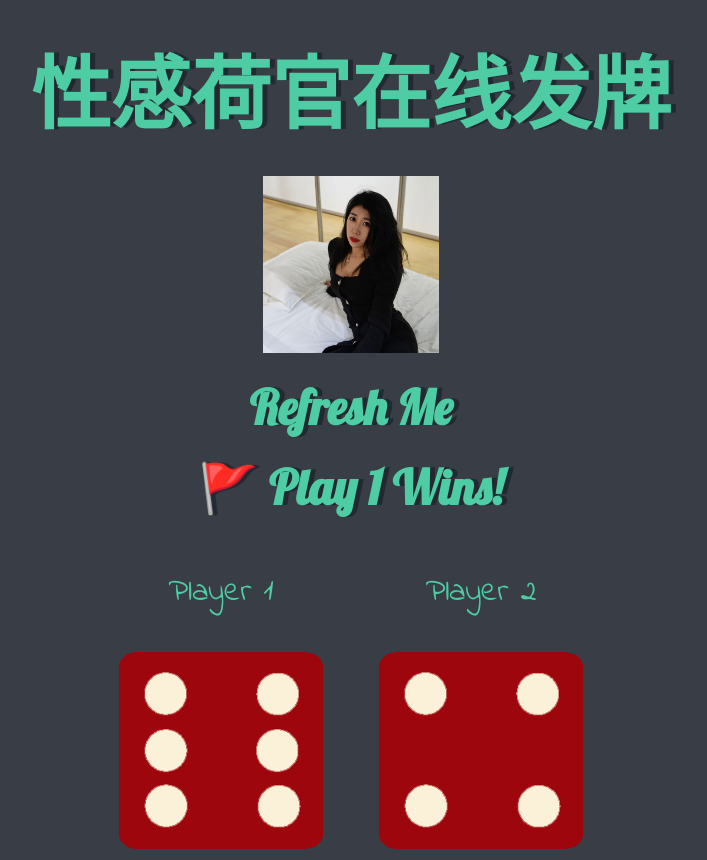
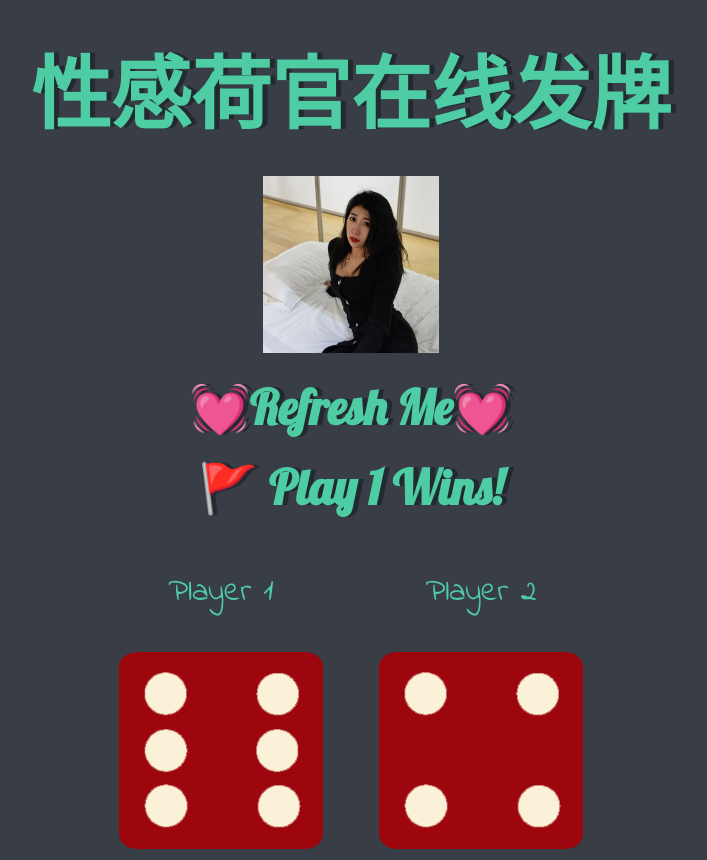
Before and after one commit to xiaoxiadxxsummer/Dicee, a plain HTML site: page index.html in a window 1280 px wide. Shown: the top 860 px of the page, without its empty margins (289-996 px from the left). Drawn offline with Linux system fonts and the light colour scheme.

Commit message:
Update index.html

```diff
--- a/index.html
+++ b/index.html
@@ -12,7 +12,7 @@
     <div class="container">
       <h1>性感荷官在线发牌 </h1>
       <img class = "selfie" src="selfie.jpg">
-      <h2>Refresh Me </h2>
+      <h2>💓Refresh Me💓 </h2>
       <h3>Game Start</h3>
 
       <div class="dice">
```
